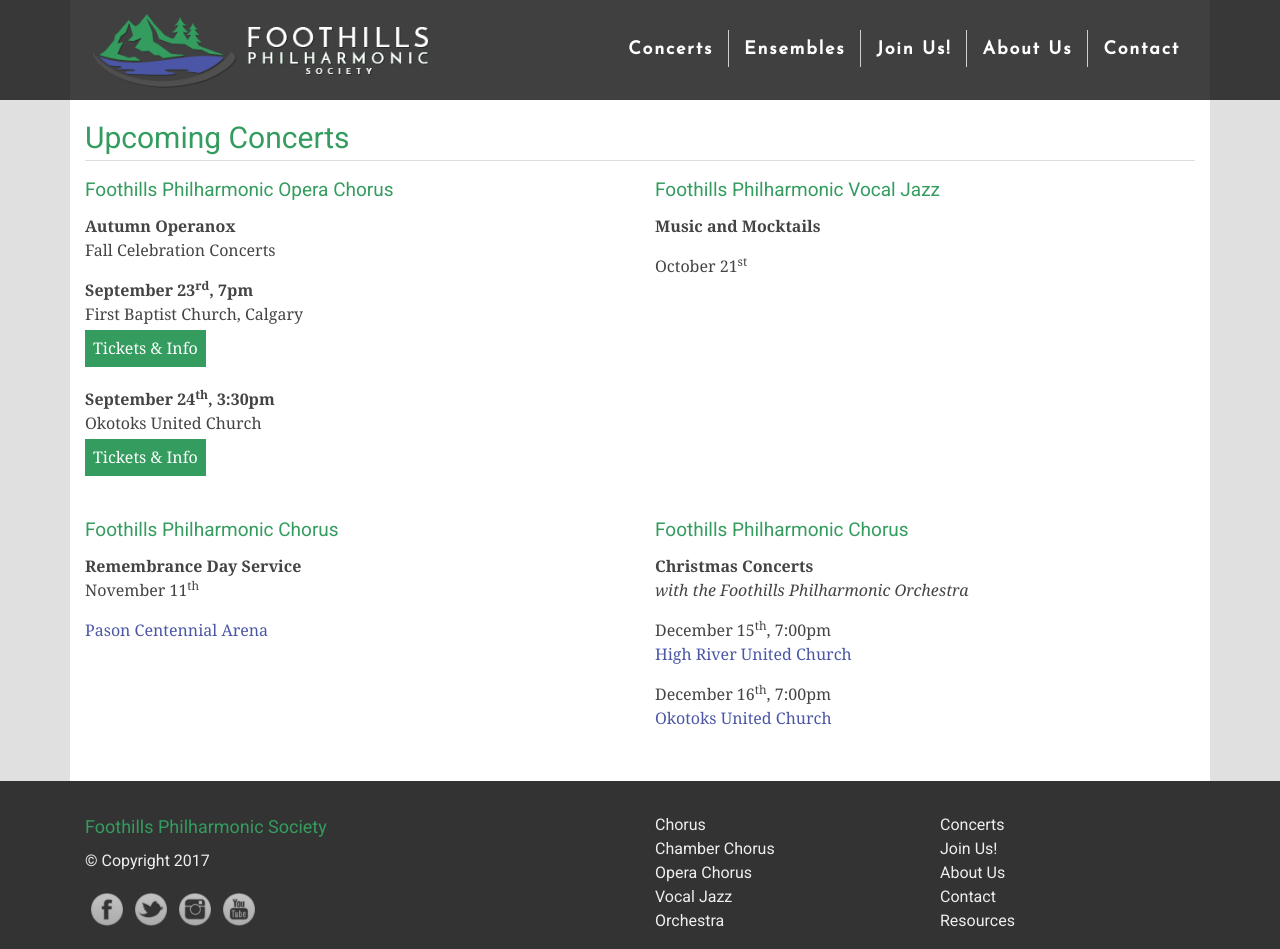
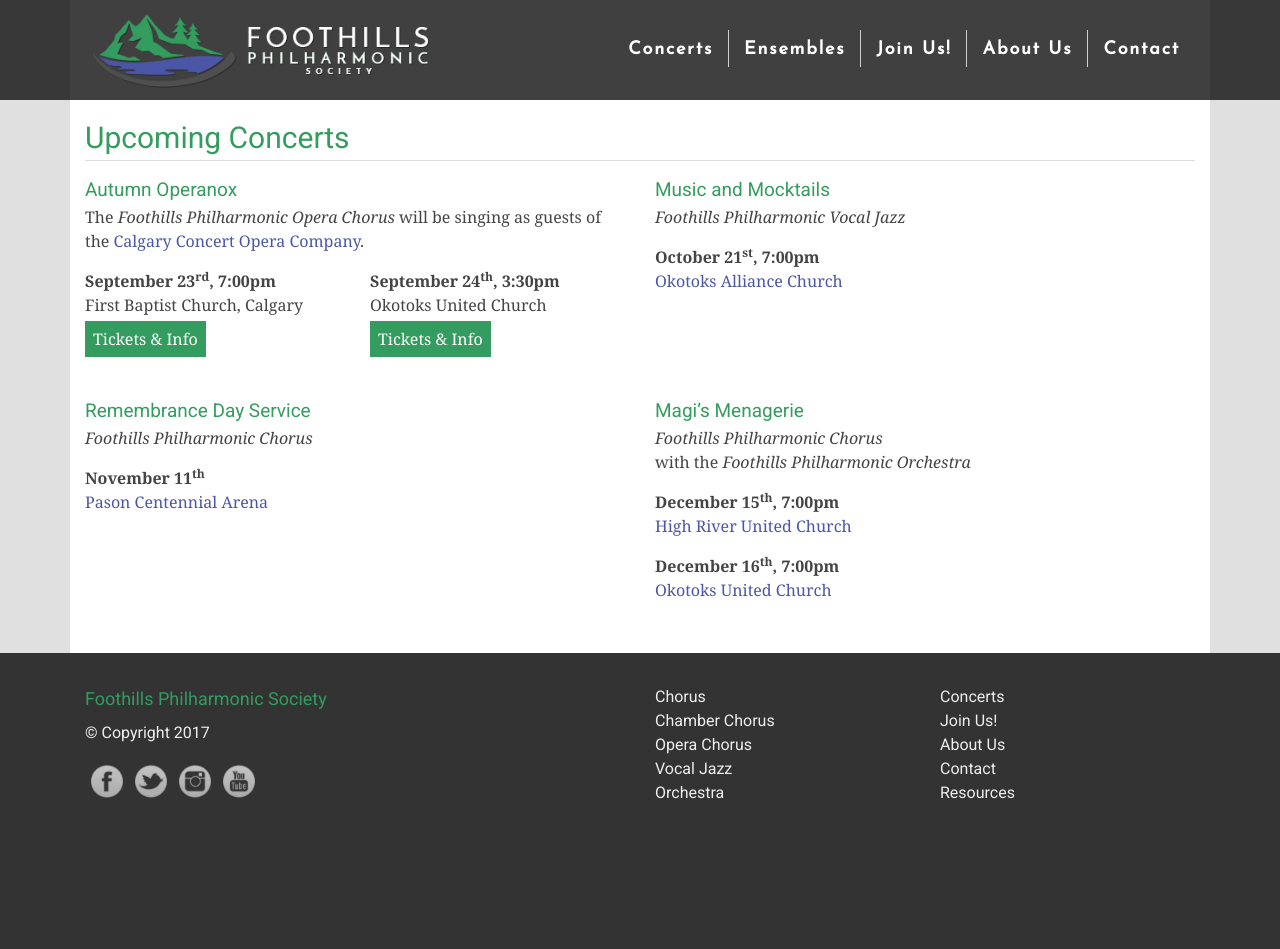
Before and after one commit to percyhanna/fps, a Jekyll site: the page built from concerts.html, in a window 1280 px wide and 949 px high. Built offline with Jekyll 4.4.1, drawn with Linux system fonts in a browser that asks for light colours; nearby versions of some CDN libraries; Markdown is read by kramdown in place of the engine named in the settings.

Commit message:
Format/layout tweaks to concerts page

```diff
--- a/concerts.html
+++ b/concerts.html
@@ -8,27 +8,38 @@
         <div class="row">
 
           <div class="col-md-6 col-12">
-            <h5>Foothills Philharmonic Opera Chorus</h5>
+            <h5 class="tight">Autumn Operanox</h5>
             <p>
-              <strong>Autumn Operanox</strong><br>
-              Fall Celebration Concerts
+              The <em>Foothills Philharmonic Opera Chorus</em> will be singing as guests of the
+              <a href="http://www.calgaryconcertopera.com/" target="_blank">Calgary Concert Opera Company</a>.
             </p>
+
+            <div class="row">
+              <div class="col-lg-6 col-12">
                 <p>
-              <strong>September 23<sup>rd</sup>, 7pm<br></strong>
+                  <strong>September 23<sup>rd</sup>, 7:00pm<br></strong>
                   First Baptist Church, Calgary<br>
                   <a href="https://www.facebook.com/events/143750772890712/" target="_blank" class="button-cta small">Tickets &amp; Info</a>
                 </p>
+              </div>
+
+              <div class="col-lg-6 col-12">
                 <p>
                   <strong>September 24<sup>th</sup>, 3:30pm<br></strong>
                   Okotoks United Church<br>
                   <a href="https://www.facebook.com/events/112909982719344/" target="_blank" class="button-cta small">Tickets &amp; Info</a>
                 </p>
               </div>
+            </div>
+          </div>
 
           <div class="col-md-6 col-12">
-            <h5>Foothills Philharmonic Vocal Jazz</h5>
-            <p><strong>Music and Mocktails</strong></p>
-            <p>October 21<sup>st</sup></p>
+            <h5 class="tight">Music and Mocktails</h5>
+            <p><em>Foothills Philharmonic Vocal Jazz</em></p>
+            <p>
+              <strong>October 21<sup>st</sup>, 7:00pm</strong><br>
+              <a href="https://www.google.ca/maps/place/Okotoks+Alliance+Church/@50.7508584,-113.9767135,15z/data=!4m5!3m4!1s0x0:0x879787dbcf97e8d!8m2!3d50.7508584!4d-113.9767135" target="_blank">Okotoks Alliance Church</a>
+            </p>
           </div>
 
         </div>
@@ -36,30 +47,30 @@
         <div class="row">
 
           <div class="col-md-6 col-12">
-            <h5>Foothills Philharmonic Chorus</h5>
+            <h5 class="tight">Remembrance Day Service</h5>
             <p>
-              <strong>Remembrance Day Service</strong><br>
-              November 11<sup>th</sup><br>
+              <em>Foothills Philharmonic Chorus</em>
             </p>
             <p>
+              <strong>November 11<sup>th</sup></strong><br>
               <a href="https://www.google.ca/maps/place/Pason+Centennial+Arena/@50.7169428,-113.9756,15z/data=!4m5!3m4!1s0x0:0xc52d84af669e4244!8m2!3d50.7169428!4d-113.9756" target="_blank">Pason Centennial Arena</a>
             </p>
           </div>
 
           <div class="col-md-6 col-12">
-            <h5>Foothills Philharmonic Chorus</h5>
+            <h5 class="tight">Magi’s Menagerie</h5>
             <p>
-              <strong>Christmas Concerts</strong><br>
-              <em>with the Foothills Philharmonic Orchestra</em>
+              <em>Foothills Philharmonic Chorus</em><br>
+              with the <em>Foothills Philharmonic Orchestra</em>
             </p>
 
             <p>
-              December 15<sup>th</sup>, 7:00pm<br>
+              <strong>December 15<sup>th</sup>, 7:00pm</strong><br>
               <a href="https://www.google.ca/maps/place/High+River+United+Church/@50.5812579,-113.8754792,17z/data=!3m1!4b1!4m5!3m4!1s0x53719514556bc617:0x6c2ee3cdac15208!8m2!3d50.5812579!4d-113.8732905" target="_blank">High River United Church</a>
             </p>
 
             <p>
-              December 16<sup>th</sup>, 7:00pm<br>
+              <strong>December 16<sup>th</sup>, 7:00pm</strong><br>
               <a href="https://www.google.ca/maps/place/Okotoks+United+Church/@50.724914,-113.979771,15z/data=!4m2!3m1!1s0x0:0x9f916ee0400c6c6f" target="_blank">Okotoks United Church</a>
             </p>
           </div>
--- a/css/new-design.css
+++ b/css/new-design.css
@@ -18,6 +18,17 @@
   color: #339c5e;
   margin-bottom: 0.5em;
 }
+
+
+h1.tight,
+h2.tight,
+h3.tight,
+h4.tight,
+h5.tight,
+h6.tight {
+  margin-bottom: 0;
+}
+
 h1 { font-size: 30px; }
 h2 { font-size: 24px; }
 h3 { font-size: 22px; }
```
Lines whose indentation alone changed are shown as unchanged.
